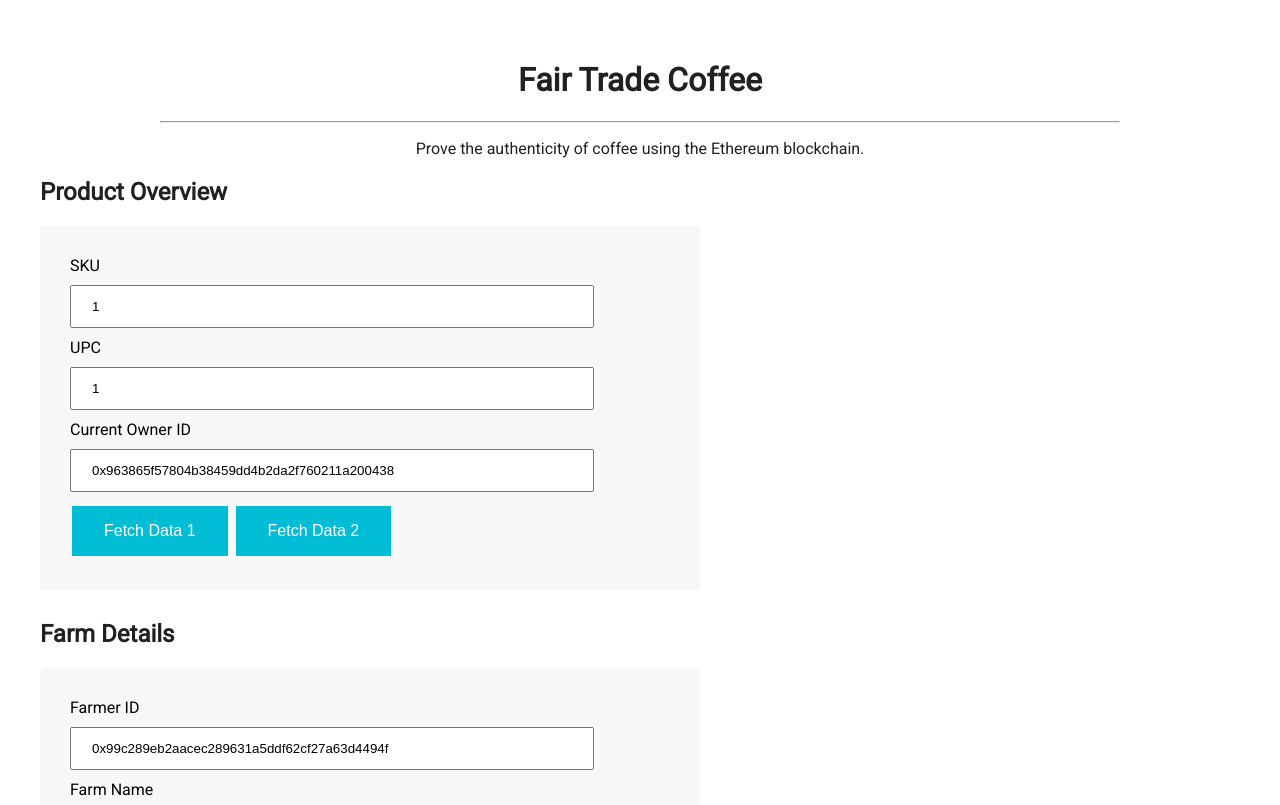
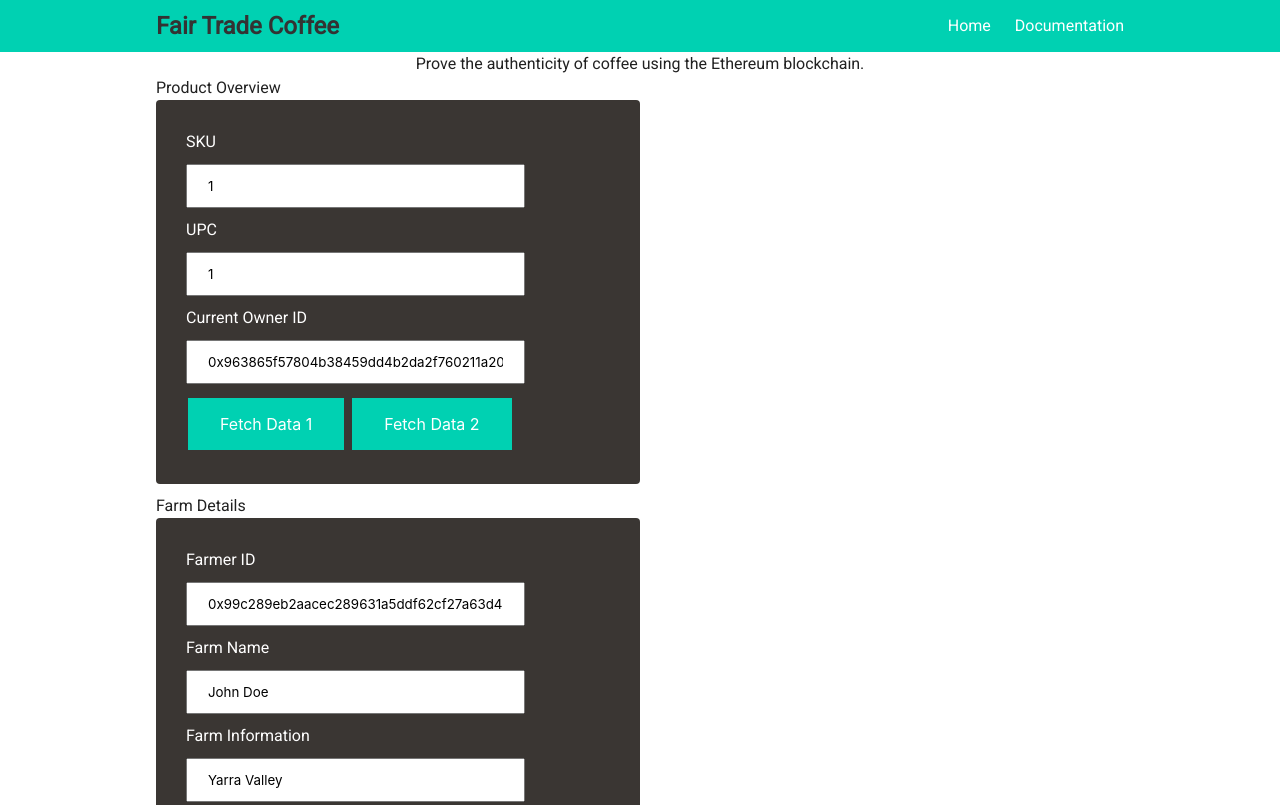
Before and after one commit to waldrupm/EthSupplyChain, a website: page index.html in a window 1280 px wide. Shown: the top 805 px of the page. Drawn offline with nearby package versions, Linux system fonts and the light colour scheme.

Commit message:
Add bulma, clean up

```diff
--- a/index.html
+++ b/index.html
@@ -6,18 +6,46 @@
     <meta name="viewport" content="width=device-width, initial-scale=1.0">
     <title>Fair Trade Coffee</title>
     <link href="https://fonts.googleapis.com/css?family=Roboto" rel="stylesheet">
+    <link rel="stylesheet" href="https://cdnjs.cloudflare.com/ajax/libs/bulma/0.7.5/css/bulma.min.css">
     <link rel="stylesheet" type="text/css" href="style.css">
 </head>
 
 <body>
+        <nav class="navbar is-primary" role="navigation" aria-label="main navigation">
                 <div class="container">
-        <h1 style="text-align: center;">Fair Trade Coffee</h1>
-        <hr>
+                    <div class="navbar-brand">
+                      <a class="navbar-item" href="#">
+                        Fair Trade Coffee
+                      </a>
+
+                      <a role="button" class="navbar-burger burger" aria-label="menu" aria-expanded="false" data-target="navbarBasicExample">
+                        <span aria-hidden="true"></span>
+                        <span aria-hidden="true"></span>
+                        <span aria-hidden="true"></span>
+                      </a>
+                    </div>
+
+                    <div id="navbarBasicExample" class="navbar-menu">
+                        <div class="navbar-end">
+                                <a class="navbar-item" href="#home">
+                                        Home
+                                      </a>
+
+                                      <a class="navbar-item">
+                                        Documentation
+                                      </a>
+
+                      </div>
+                    </div>
+                </div>
+              </nav>
+    <div class="container" id="home">
         <p style="text-align: center;">Prove the authenticity of coffee using the Ethereum blockchain.</p>
     </div>
 
+    <div class="container">
         <div id="ftc-harvest">
-        <h2>Product Overview</h2>
+            <h2 id="farmers">Product Overview</h2>
             <div class="form-group">
                 SKU
                 <br>
@@ -34,7 +62,7 @@
                 </div>
             </div>
             <div class=form-break></div>
-        <h2>Farm Details</h2>
+            <h2 id="farmDetails">Farm Details</h2>
             <div class="form-group">
                 Farmer ID
                 <br>
@@ -59,7 +87,7 @@
                 <button class="btn-forsale" id="button" type="button" data-id="4">ForSale</button>
             </div>
             <div class=form-break></div>
-        <h2>Product Details</h2>
+            <h2 id="distributors">Product Details</h2>
             <div class="form-group">
                 Product Notes
                 <br>
@@ -90,7 +118,7 @@
             <hr>
         </div>
 
-    <h2>Transaction History<span id="ftc-history"></span></h2>
+        <h2 id="customers">Transaction History<span id="ftc-history"></span></h2>
         <div>
             <ul id="ftc-events">
                 <!-- Events will appear here from app.js -->
@@ -106,6 +134,7 @@
             <br>
             <hr>
         </div>
+    </div>
 
     <script src="https://ajax.googleapis.com/ajax/libs/jquery/1.12.4/jquery.min.js"></script>
     <!-- <script src="js/web3.min.js"></script> -->
--- a/style.css
+++ b/style.css
@@ -1,11 +1,11 @@
 body {
   background-color:#fff;
-  padding: 2em;
   font-family: 'Roboto', 'Helvetica Neue', 'Helvetica', 'Arial', 'sans-serif';
   color: #212121;
 }
 .container {
   width: 80%;
+  max-width: 968px;
   margin: 0 auto;
 }
 
@@ -22,10 +22,9 @@ input {
 
 button {
     cursor: pointer;
-    background-color: #4CAF50;
     border: none;
     color: white;
-    background-color: #00BCD4;
+    background-color: hsl(171, 100%, 41%);
     font-size: 16px;
     padding: 16px 32px;
     text-decoration: none;
@@ -46,12 +45,11 @@ button {
 }
 
 .form-group {
-  background-color:#0097A7;
-  color:black;
+  color:white;
   width:50%;
   padding:30px;
   border-radius: 4px;
-  background-color: #f8f8f8;
+  background-color: #3a3633;
 }
 
 .form-break {
@@ -64,3 +62,9 @@ button {
 .horizontal-rule {
   background-color:#BDBDBD;
 }
+
+.navbar.is-primary .navbar-brand>.navbar-item {
+  color: #333333;
+  font-weight: 700;
+  font-size: 1.5rem;
+}
```
Lines whose indentation alone changed are shown as unchanged.
